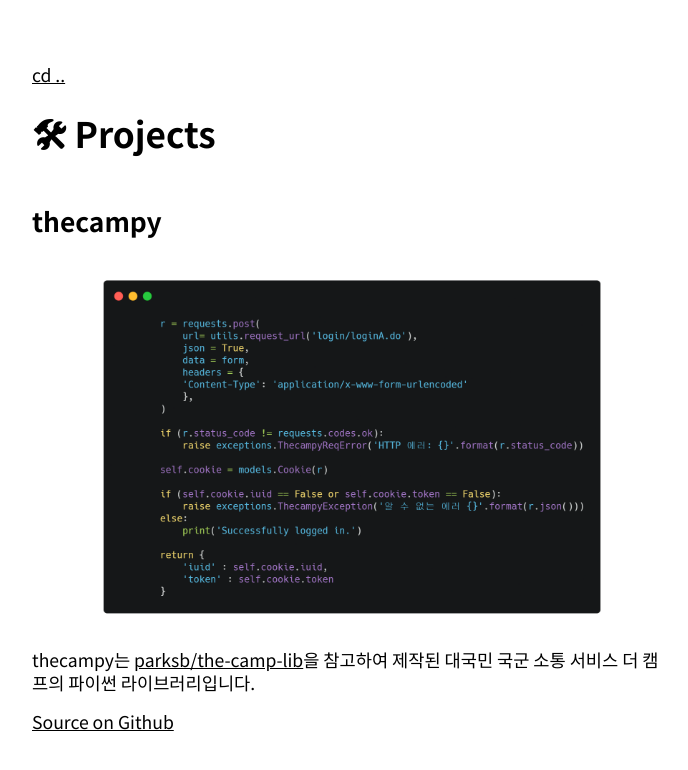
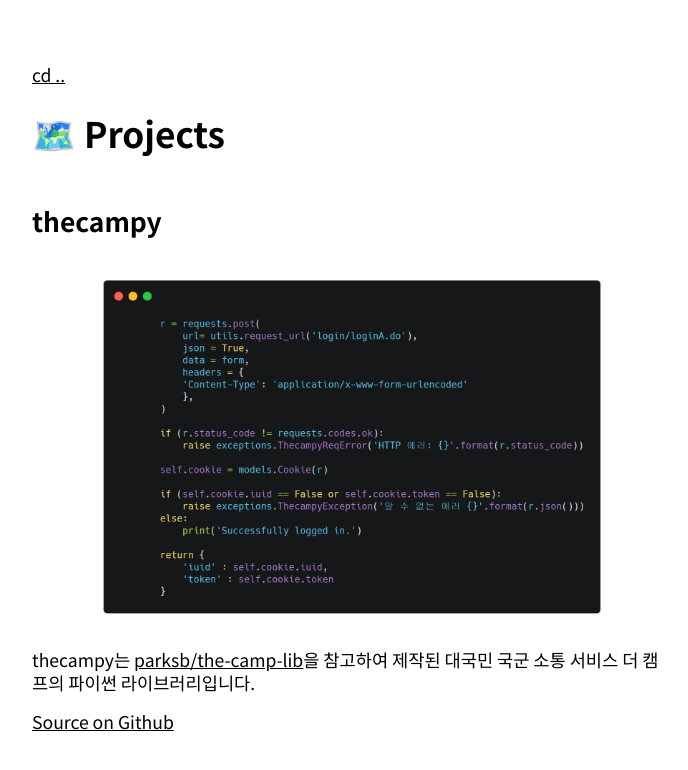
Before and after one commit to lewisleedev/lewisleedev.github.io, a Jekyll site: the page built from projects.md, in a window 1280 px wide. Shown: the top 770 px of the page, without its empty margins (288-976 px from the left). Built offline with Jekyll 4.4.1, drawn with Linux system fonts in a browser that asks for light colours.

Commit message:
Update emoji

```diff
--- a/projects.md
+++ b/projects.md
@@ -1,6 +1,6 @@
 ---
 layout: page
-title: 🛠 Projects
+title: 🗺️ Projects
 ---
 
 ## thecampy
```
